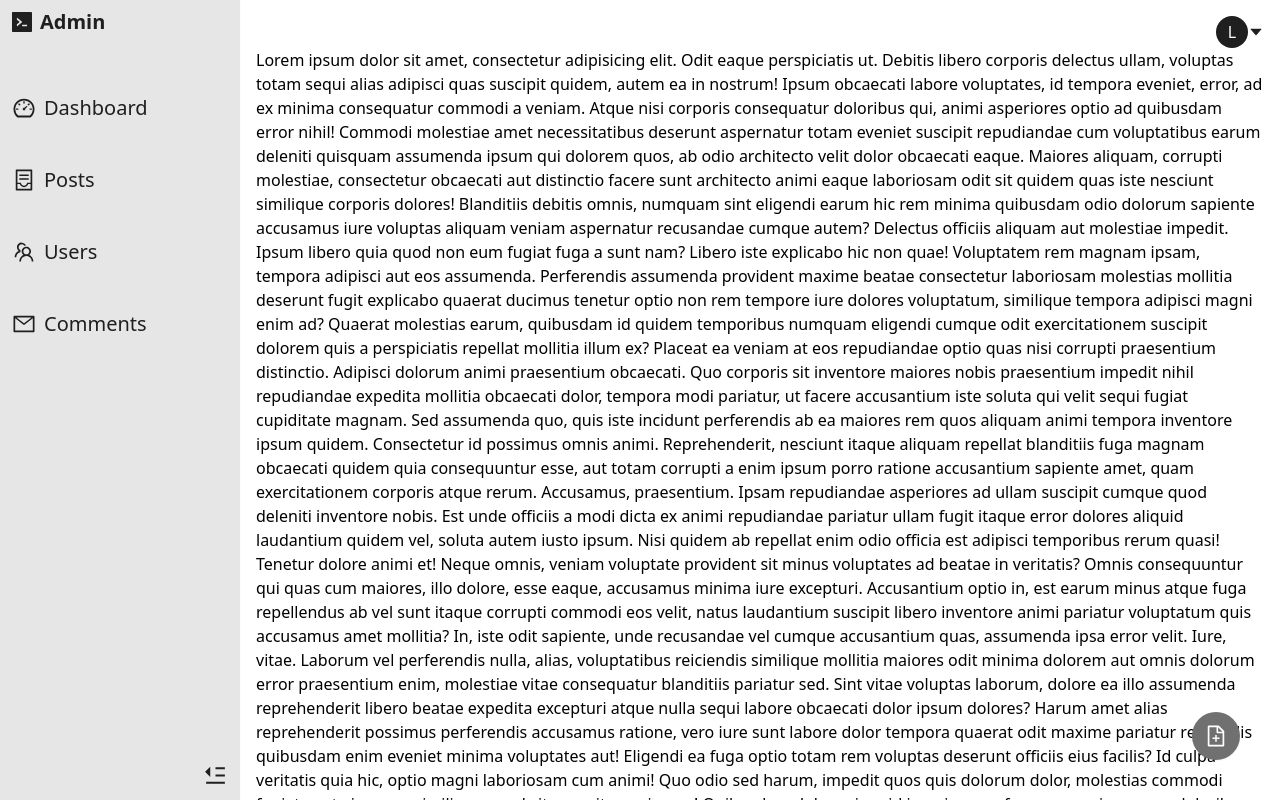
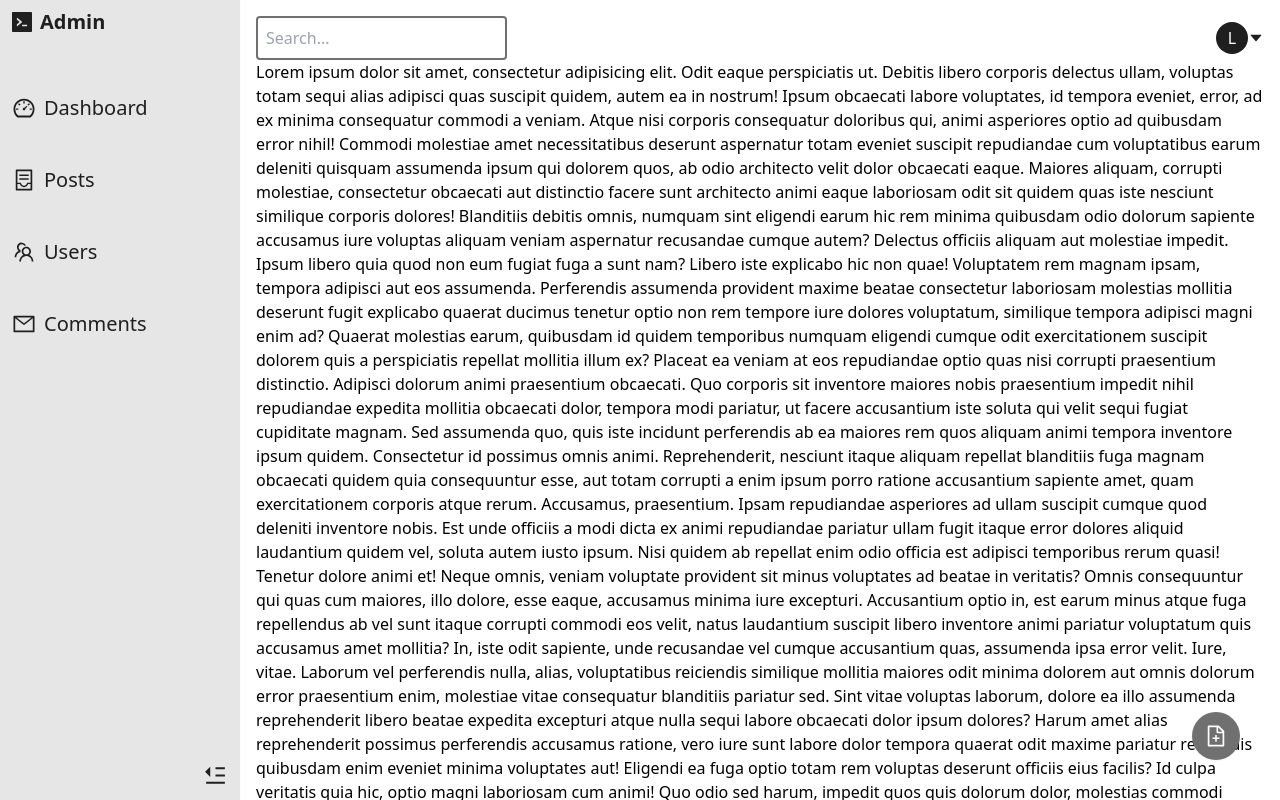
Before and after one commit to LawrenceMichaelMargaja/NextJS-Learning-Part-II, a Next.js app: page /admin in a window 1280 px wide. Shown: the top 800 px of the page. Built offline with nearby package versions, Linux system fonts and the light colour scheme.

Commit message:
Lesson 173 completed. Search Bard UI done. App working.

```diff
--- /dev/null
+++ b/components/common/SearchBar.tsx
@@ -0,0 +1,15 @@
+import { FC } from 'react';
+
+interface Props {};
+
+const SearchBar: FC<Props> = (props): JSX.Element => {
+    return (
+        <input
+            className='border-2 bg-transparent border-secondary-dark p-2 text-primary-dark dark:text-primary rounded focus:border-primary-dark dark:focus:border-primary outline-none transition'
+            type="text"
+            placeholder="Search..."
+        />
+    );
+};
+
+export default SearchBar;
--- a/components/common/nav/AdminSecondaryNav.tsx
+++ b/components/common/nav/AdminSecondaryNav.tsx
@@ -4,6 +4,7 @@ import ProfileHead from "../ProfileHead";
 import {useRouter} from "next/router";
 import useDarkMode from "../../../hooks/useDarkMode";
 import {signOut} from "next-auth/react";
+import SearchBar from "../SearchBar";
 
 interface Props {
 };
@@ -39,7 +40,7 @@ const AdminSecondaryNav: FC<Props> = (props): JSX.Element => {
     return (
         <div className='flex items-center justify-between'>
             {/*  Search bar  */}
-            <input type="text"/>
+            <SearchBar/>
             {/*  options / Profile Head  */}
             <DropdownOptions options={options} head={<ProfileHead initialName="L" />}/>
         </div>
```
